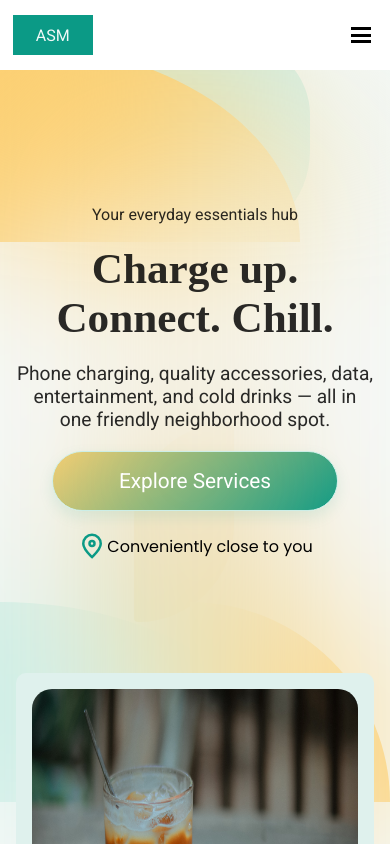
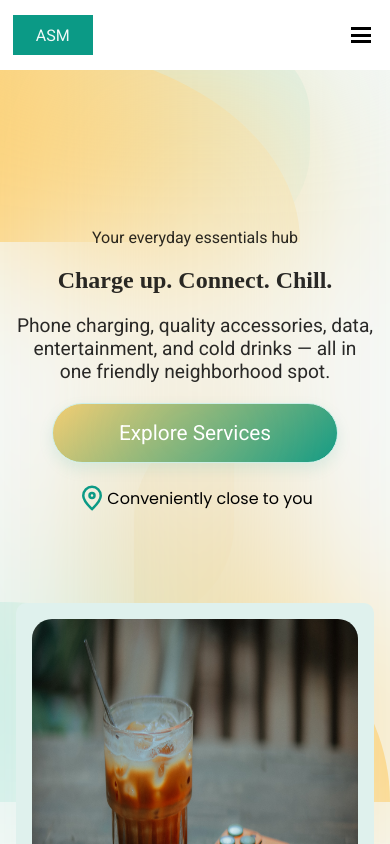
Before and after one commit to Mikaila-Dev/asm-shop, a React (Vite) app: page / in a window 390 px wide. Shown: the top 844 px of the page. Built offline with nearby package versions, Linux system fonts and the light colour scheme; a web font is replaced by a local one.

Commit message:
fixe links issues

```diff
--- a/src/Footer.jsx
+++ b/src/Footer.jsx
@@ -33,10 +33,10 @@ export function Footer(){
             <div className="main-section-2">
                 <h3>Quick Links</h3>
                 <Link to='/#home'>Home</Link>
-                <Link to='/services#services'>Services</Link>
-                <Link to='/product#product'>Product</Link>
-                <Link to='/about#about'>About</Link>
-                <Link to='/contact#contact'>Contact</Link>
+                <Link to='/#'>Services</Link>
+                <Link to='/#'>Product</Link>
+                <Link to='/#'>About</Link>
+                <Link to='/#'>Contact</Link>
             </div>
 
             <div className="main-section-3">
--- a/src/Home.jsx
+++ b/src/Home.jsx
@@ -1,7 +1,7 @@
 import { About } from "./About";
 import { Contact } from "./Contact";
 import { Footer } from "./Footer";
-import { Header } from "./Header";
+import { Header } from "./Header.jsx";
 import { Hero } from "./Hero";
 import { Product } from "./Product";
 import { Services } from "./Services";
@@ -27,7 +27,6 @@ export function Home(){
         <WhyChooseUs />
         <Product />
         <About />
-        {/* <CustomerSay */}
         <HowItWork />
         <CustomersSay />
         <Contact />
--- a/src/css-file/header.css
+++ b/src/css-file/header.css
@@ -1,7 +1,7 @@
 header {
     width: 100%;
     height: 70px;
-    position: relative;
+    position: fixed;
     /* margin-bottom: 20px; */
     /* border: 1.5px solid black; */
     z-index: 900000000000000000000000;
--- a/src/css-file/hero.css
+++ b/src/css-file/hero.css
@@ -102,7 +102,8 @@
     font-family: "viga";
     color: rgba(0, 0, 0, 0.836);
     /* font-family: "Josefin Sans"; */
-    font-size: 1.8rem;
+    /* font-size: 1rem; */
+    font-size: clamp(1rem, 2vw, 3rem);
     /* text-align: start;
     display: flex;
     justify-content: center; */
@@ -212,6 +213,7 @@
     gap: 90px;
     align-items: center;
 }
+
 .hero-title {
     width: 800px;
     height: 400px;
@@ -229,6 +231,14 @@
     flex-direction: column;
     gap: 20px;
     z-index: 100;
+    /* padding-top: 100px; */
+}
+@media(max-width: 853px){
+    .hero-title {
+        display: flex;
+        /* align-items: center; */
+        justify-content: end;
+    }
 }
 @media(max-width: 783px){
     .hero-title {
```
